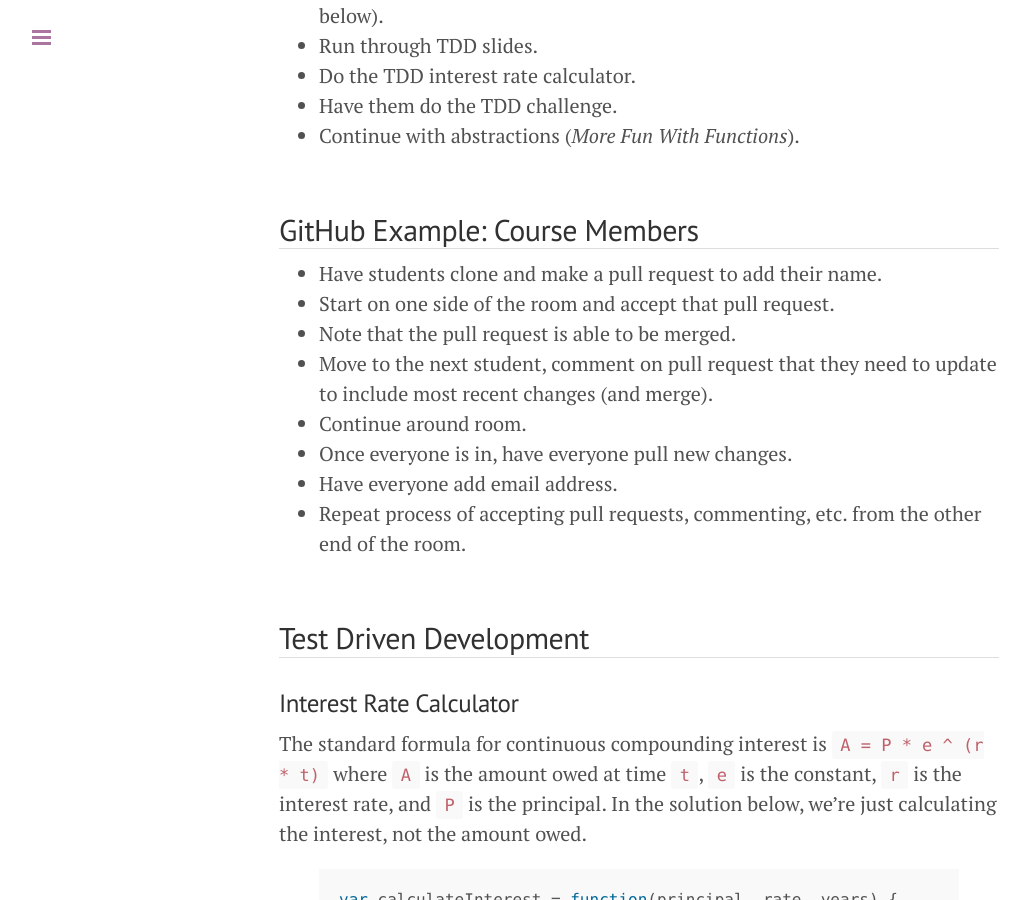
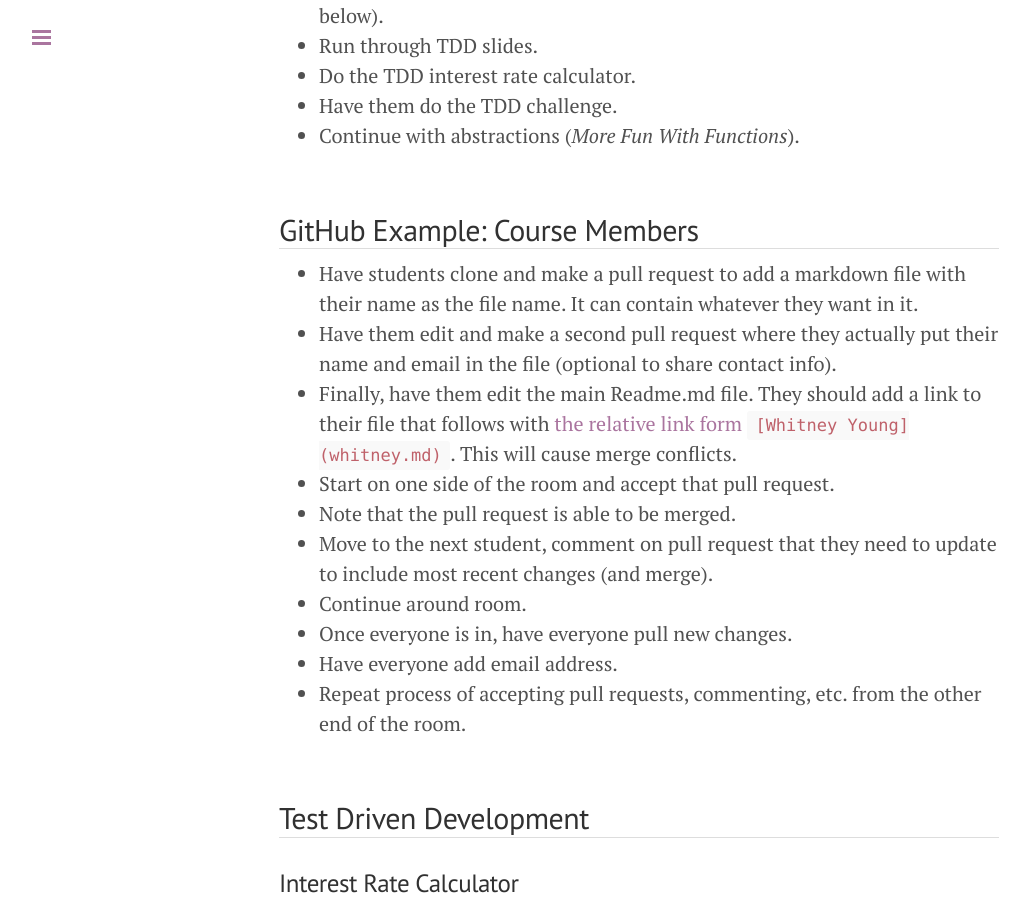
Before and after one commit to wbyoung/jsi, a Jekyll site: the page built from _posts/00-01-03-git-tdd-abstractions-notes.md, in a window 1280 px wide and 900 px high, scrolled down 420 px. Shown: the whole window, without its empty margins (1-1031 px from the left). Built offline with Jekyll 4.4.1, drawn with Linux system fonts in a browser that asks for light colours; nearby versions of some CDN libraries; Markdown is read by kramdown in place of the engine named in the settings.

Commit message:
Updated notes.

```diff
--- a/_posts/00-01-03-git-tdd-abstractions-notes.md
+++ b/_posts/00-01-03-git-tdd-abstractions-notes.md
@@ -18,7 +18,13 @@ date: 2014-05-14 00:00:00
 
 ## GitHub Example: Course Members
 
-- Have students clone and make a pull request to add their name.
+- Have students clone and make a pull request to add a markdown file with their
+  name as the file name. It can contain whatever they want in it.
+- Have them edit and make a second pull request where they actually put their
+  name and email in the file (optional to share contact info).
+- Finally, have them edit the main Readme.md file. They should add a link to
+  their file that follows with [the relative link form][github-relative]
+  `[Whitney Young](whitney.md)`. This will cause merge conflicts.
 - Start on one side of the room and accept that pull request.
 - Note that the pull request is able to be merged.
 - Move to the next student, comment on pull request that they need to update to
@@ -128,3 +134,5 @@ var each = function(array, fn) {
 each(fruits, indicateFruitThatNeedsPurchasing);
 each(fruits, indicateFruitPurchased);
 {% endhighlight %}
+
+[github-relative]: https://help.github.com/articles/relative-links-in-readmes
```
